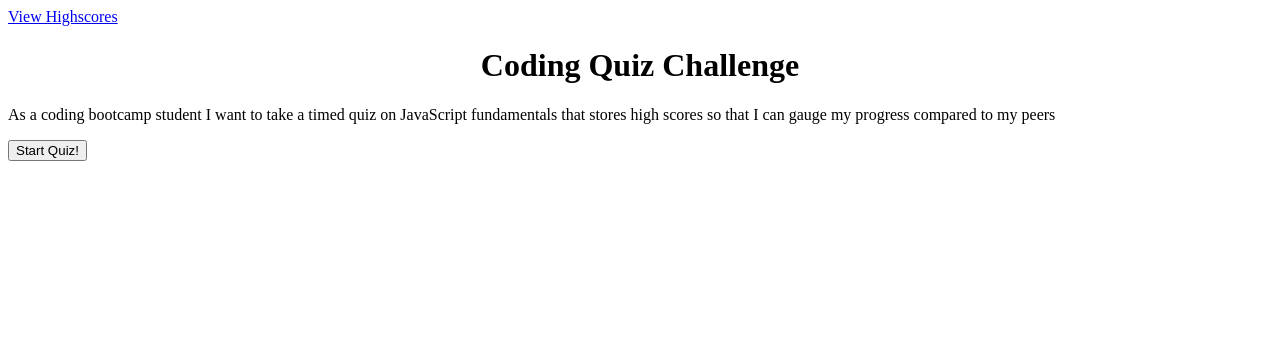
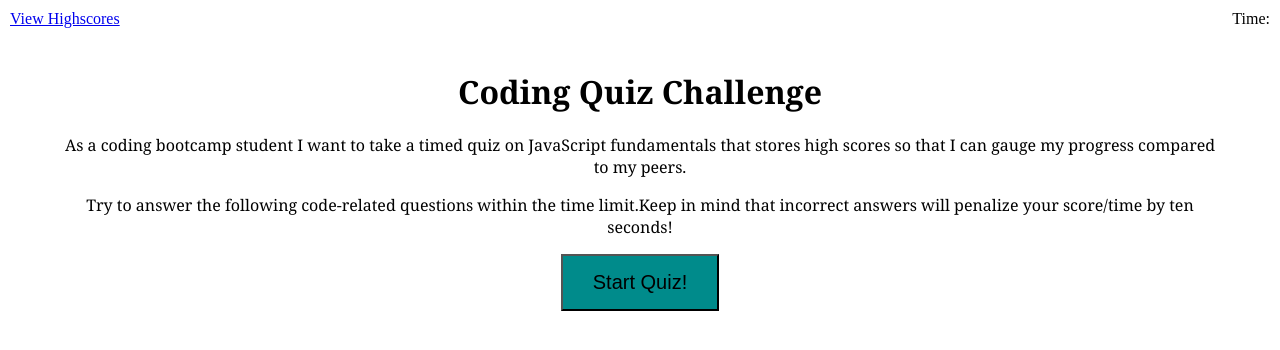
Before and after one commit to Bethanjames93/codingquiz, a plain HTML site: page index.html in a window 1280 px wide. Drawn offline with Linux system fonts and the light colour scheme.

Commit message:
added style to homepage

```diff
--- a/assets/css/style.css
+++ b/assets/css/style.css
@@ -1,3 +1,24 @@
-h1 {
+.score {
+    position: absolute;
+    top: 10px;
+    left: 10px;
+    bottom: 40px;
+}
+
+.timer {
+    position: absolute;
+    top: 10px;
+    right: 10px;
+}
+
+.content {
     text-align: center;
+    font-family: Georgia, 'Times New Roman', Times, serif;
+    margin: 70px 50px 0px 50px;
 }
+
+.start {
+    font-size: 20px;
+    padding: 15px 30px 15px 30px;
+    background-color: #008B8B;
+}
--- a/index.html
+++ b/index.html
@@ -7,13 +7,18 @@
         </head>
 
         <body>
-            <a href="highscores.html">View Highscores</a>
+            <div class="score"><a href="highscores.html">View Highscores</a></div>
+            <div class="timer">Time: <span></span></div>
 
+            <div class="content">
+                <h1>Coding Quiz Challenge</h1>
 
-            <h1>Coding Quiz Challenge</h1>
-            <p>As a coding bootcamp student I want to take a timed quiz on JavaScript fundamentals that stores high scores so that I can gauge my progress compared to my peers</p>
+                <p>As a coding bootcamp student I want to take a timed quiz on JavaScript fundamentals that stores high scores so that I can gauge my progress compared to my peers.</p>
+                <p>Try to answer the following code-related questions within the time limit.Keep in mind that incorrect answers will penalize your score/time by ten seconds!</p>
 
-            <button>Start Quiz!</button>
+                <button class="start">Start Quiz!</button>
+
+            </div>
 
         </body>
     </html>
```
Also changed, not shown: highscores.html (+1 -1 lines).
